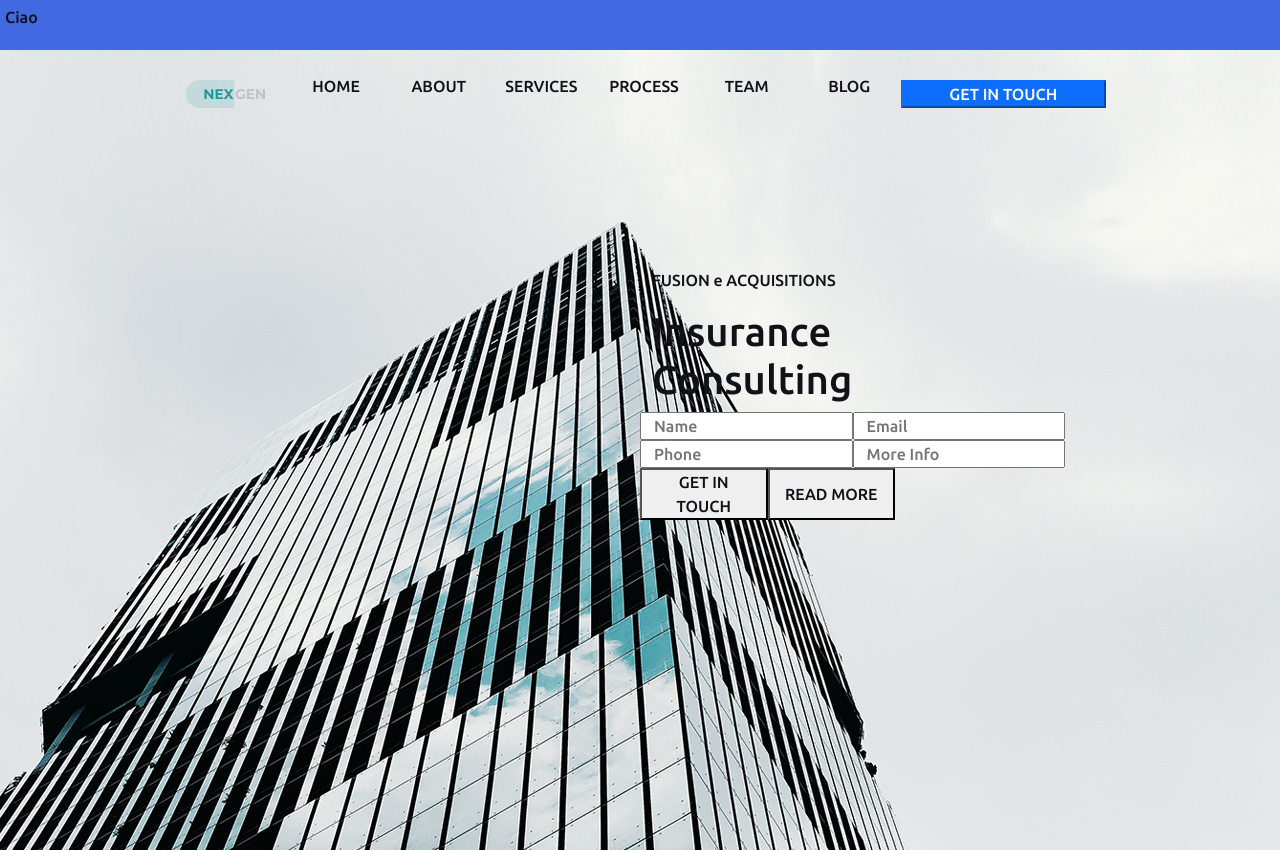
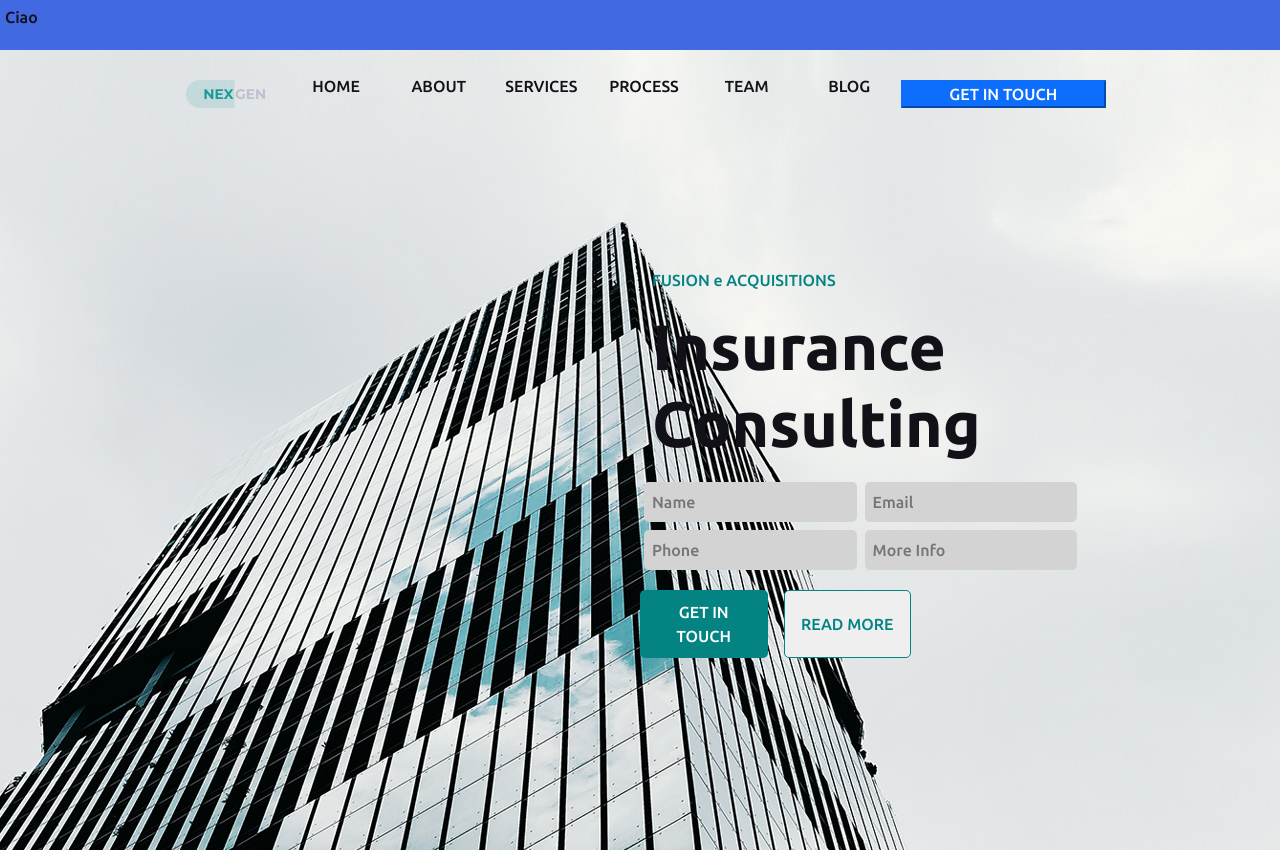
Before and after one commit to GabrieleCorti01/proj-html-vuejs, a Vue app: page / in a window 1280 px wide. Built offline with nearby package versions, Linux system fonts and the light colour scheme.

Commit message:
jumbtotron

```diff
--- a/src/components/Header.vue
+++ b/src/components/Header.vue
@@ -9,17 +9,17 @@
 
     <!-- Sezione Jumbotron -->
     <div class="row justify-content-end" id="container-insurance-consulting">
-      <div class="col-6 ">
+      <div class="col-6">
         <p class="col-12">FUSION e ACQUISITIONS</p>
-        <h1 class="col-5">Insurance Consulting</h1>
+        <h1 class="col-5 mb-3">Insurance Consulting</h1>
         <div class="row">
-          <input class="col-5" type="text" placeholder="Name">
-          <input class="col-5" type="text" placeholder="Email">
-          <input class="col-5" type="text" placeholder="Phone">
-          <input class="col-5" type="text" placeholder="More Info">
+          <input class="col-5 m-1 p-2" type="text" placeholder="Name">
+          <input class="col-5 m-1 p-2" type="text" placeholder="Email">
+          <input class="col-5 m-1 p-2" type="text" placeholder="Phone">
+          <input class="col-5 m-1 p-2" type="text" placeholder="More Info">
 
-          <button class="col-3">GET IN TOUCH</button>
-          <button class="col-3">READ MORE</button>
+          <button class="col-3 my-button mt-3 me-3" id="touch-btn">GET IN TOUCH</button>
+          <button class="col-3 my-button mt-3" id="read-btn">READ MORE</button>
         </div>
       </div>
     </div>
@@ -47,6 +47,7 @@ data: function (){
 </script>
 
 <style scoped lang="scss">
+@import "../style/variable.scss";
 
 header{
   height: 800px;
@@ -57,6 +58,37 @@ header{
   padding: 130px;
 }
 
+p{
+  color: $primaryColor;
+}
+
+h1{
+  font-size: 4em;
+  font-weight: 600;
+}
+
+input{
+  background-color: lightgray;
+  border-radius: 5px;
+  border: none;
+}
+
+.my-button{
+  padding: 10px;
+  border-radius: 5px;
+  border: none;
+}
+
+#touch-btn{
+  color: white;
+  background-color: $primaryColor;
+}
+
+#read-btn{
+  color: $primaryColor;
+  border: 1px solid $primaryColor;
+}
+
 
 
 </style>
```
